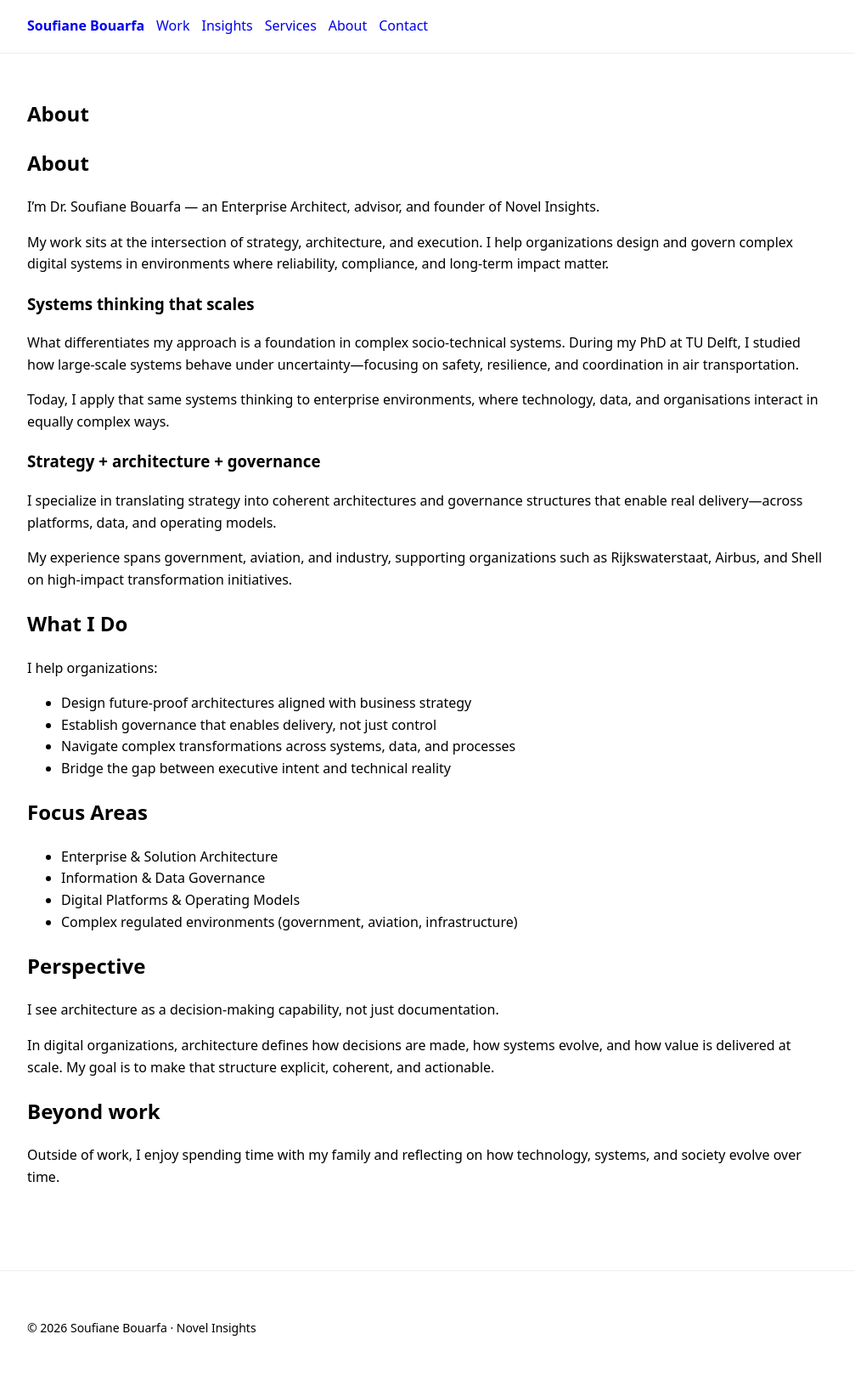
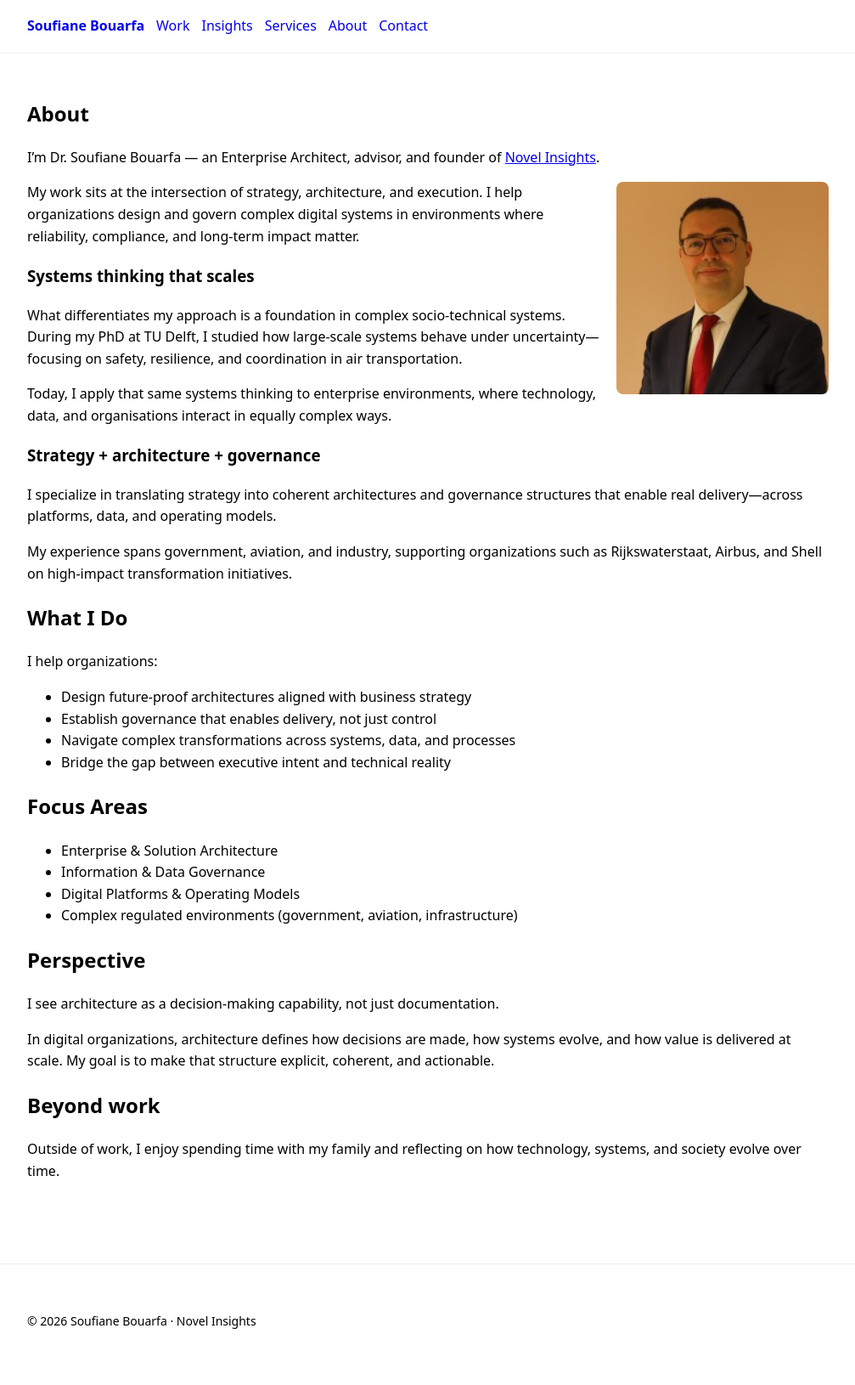
Before and after one commit to sbouarfa/soufianebouarfa.github.io, a Jekyll site: the page built from about.md, in a window 1280 px wide. Shown: the whole page at 85% size, without its empty margins (136-1143 px from the left). Built offline with Jekyll 4.4.1, drawn with Linux system fonts in a browser that asks for light colours.

Commit message:
Add profile photo to about page

```diff
--- a/about.md
+++ b/about.md
@@ -5,9 +5,10 @@ permalink: /about/
 summary: "Enterprise & Solution Architect focused on governance-led delivery in regulated environments."
 ---
 
-## About
 
-I’m Dr. Soufiane Bouarfa — an Enterprise Architect, advisor, and founder of Novel Insights.
+I'm Dr. Soufiane Bouarfa — an Enterprise Architect, advisor, and founder of [Novel Insights](https://www.novelinsights.com).
+
+![Dr. Soufiane Bouarfa](/assets/images/about/soufiane.jpg){: style="float: right; margin: 0 0 1rem 1rem; width: 250px; border-radius: 8px;"}
 
 My work sits at the intersection of strategy, architecture, and execution. I help organizations design and govern complex digital systems in environments where reliability, compliance, and long-term impact matter.
 
```
